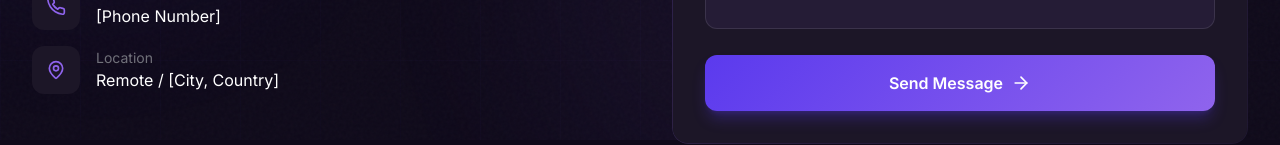
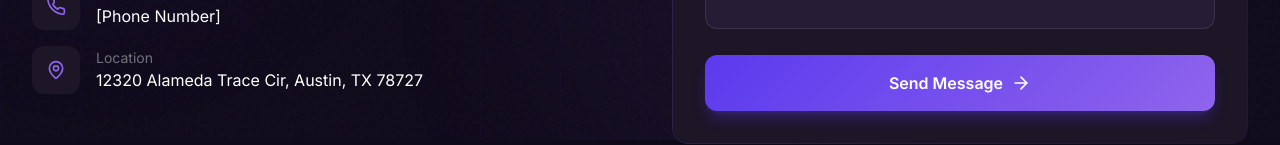
Before and after one commit to Madanzo/Merkadagency, a React (Vite) app: page /contact in a window 1280 px wide. Shown: the part 660-805 px from the top of the page. Built offline with nearby package versions, Linux system fonts and the light colour scheme; no server answers.

Commit message:
Use the MerkadAgency address on the React contact page

```diff
--- a/src/pages/ContactPage.tsx
+++ b/src/pages/ContactPage.tsx
@@ -79,7 +79,7 @@ export function ContactPage() {
                   </div>
                   <div>
                     <div className="text-sm text-merkad-text-muted">Location</div>
-                    <span className="text-white">Remote / [City, Country]</span>
+                    <span className="text-white">12320 Alameda Trace Cir, Austin, TX 78727</span>
                   </div>
                 </div>
               </div>
```
